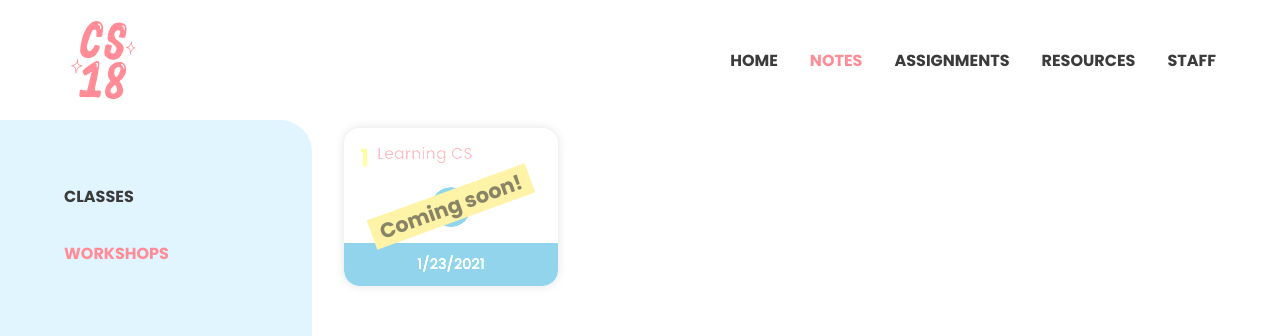
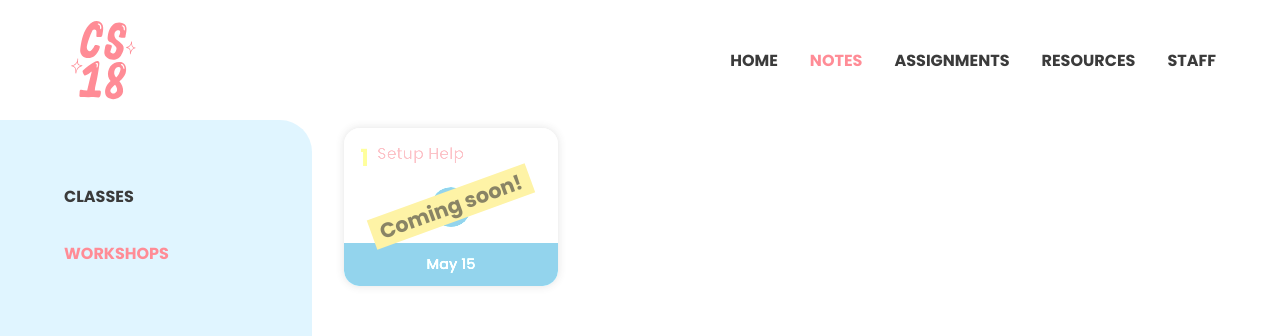
Before and after one commit to cs18-summer-2021/cs18-summer-2021.github.io, a React (Create React App) app: page /workshops in a window 1280 px wide. Shown: the top 336 px of the page. Built offline with nearby package versions, Linux system fonts and the light colour scheme.

Commit message:
small fixes (spacing, fINALLY fixed the inactive cards on safari)

```diff
--- a/src/Components/AssignmentsCard/AssignmentsCard.scss
+++ b/src/Components/AssignmentsCard/AssignmentsCard.scss
@@ -27,7 +27,7 @@
   height: fit-content;
   width: 100%;
   flex: 1;
-
+  perspective: 1px;
   border-radius: 1em;
   box-shadow: 0 0 0.5em 0em rgba($dark, 0.25);
   &:hover {
--- a/src/Components/NotesCard/NotesCard.scss
+++ b/src/Components/NotesCard/NotesCard.scss
@@ -27,6 +27,7 @@
 	width: 100%;
 
 	border-radius: 1em;
+	perspective: 1px;
 	box-shadow: 0 0 0.5em 0em rgba($dark, 0.15);
 	&:hover { box-shadow: 0 0 0.5em 0em rgba($dark, 0.5); }
 	background-color: $light;
--- a/src/Info/Notes/Classes/Classes.js
+++ b/src/Info/Notes/Classes/Classes.js
@@ -2,7 +2,7 @@ import { FaFileAlt, FaYoutube, FaFilePowerpoint } from 'react-icons/fa';
 
 const classes = [
 	{
-		number: 1, title: "Welcome", outDate: "5/12/2021", active: false,
+		number: 1, title: "Welcome", outDate: "May 12", active: false,
 		links: [
 			{ icon: <FaFileAlt />, link: "", label: "Notes" },
 			{ icon: <FaYoutube />, link: "", label: "Recording" },
--- a/src/Info/Notes/Workshops/Workshops.js
+++ b/src/Info/Notes/Workshops/Workshops.js
@@ -2,7 +2,7 @@ import { FaFilePowerpoint, FaYoutube } from "react-icons/fa";
 
 const workshops = [
 	{
-		number: 1, title: "Learning CS", outDate: "1/23/2021", active: false,
+		number: 1, title: "Setup Help", outDate: "May 15", active: false,
 		links: [
 			{ icon: <FaFilePowerpoint />, link: "https://docs.google.com/presentation/d/13YCPuSVxMijjb-KoQMlPngVf5g_jh122XAMQ4TlJvcw/edit?usp=sharing", label: "Slides" },
 		]
--- a/src/Pages/HomePage/HomePage.scss
+++ b/src/Pages/HomePage/HomePage.scss
@@ -58,7 +58,7 @@
       }
       p {
           color: $dark;
-        }
+      }
     }
 
     .home-links {
```
